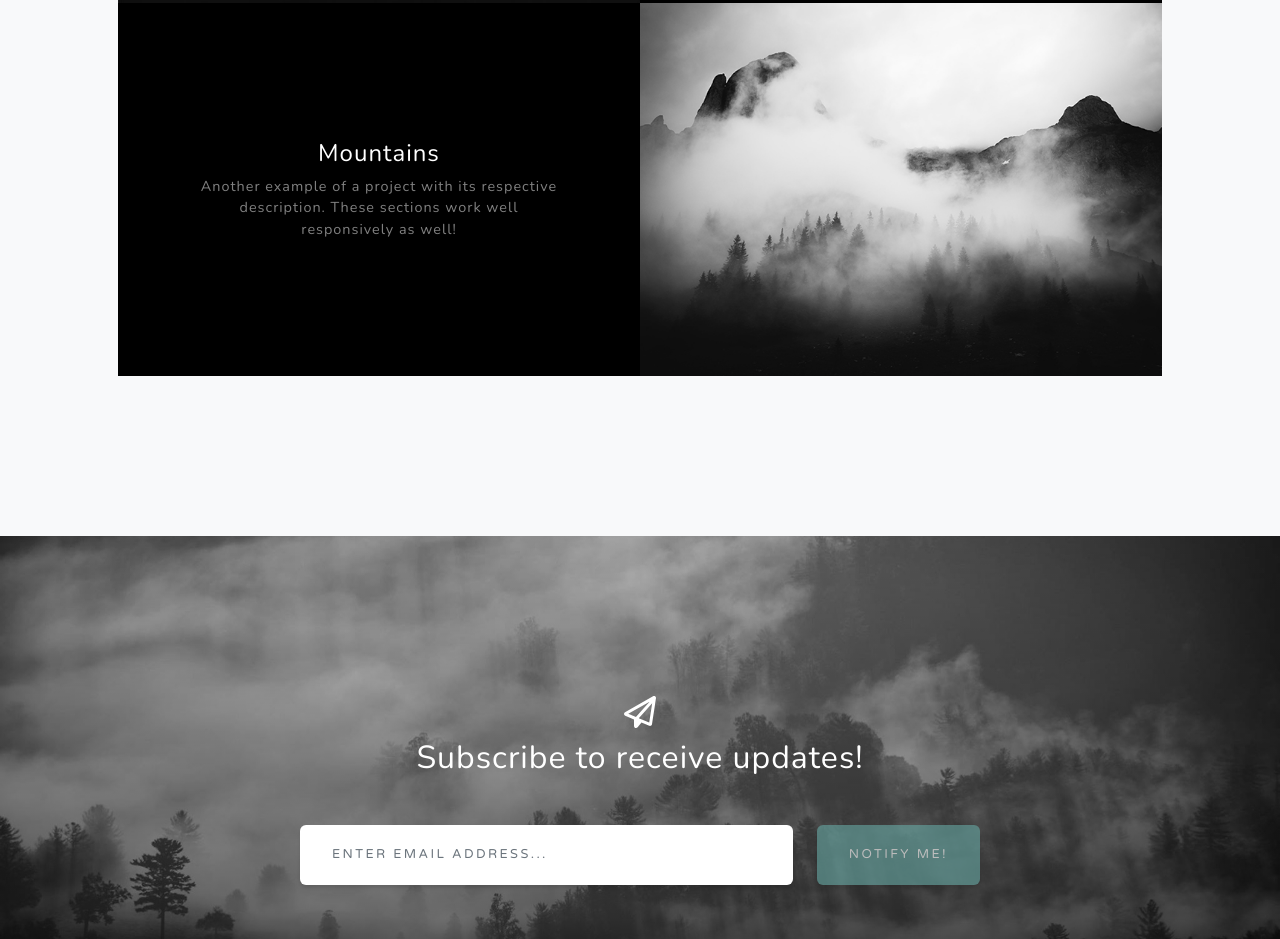
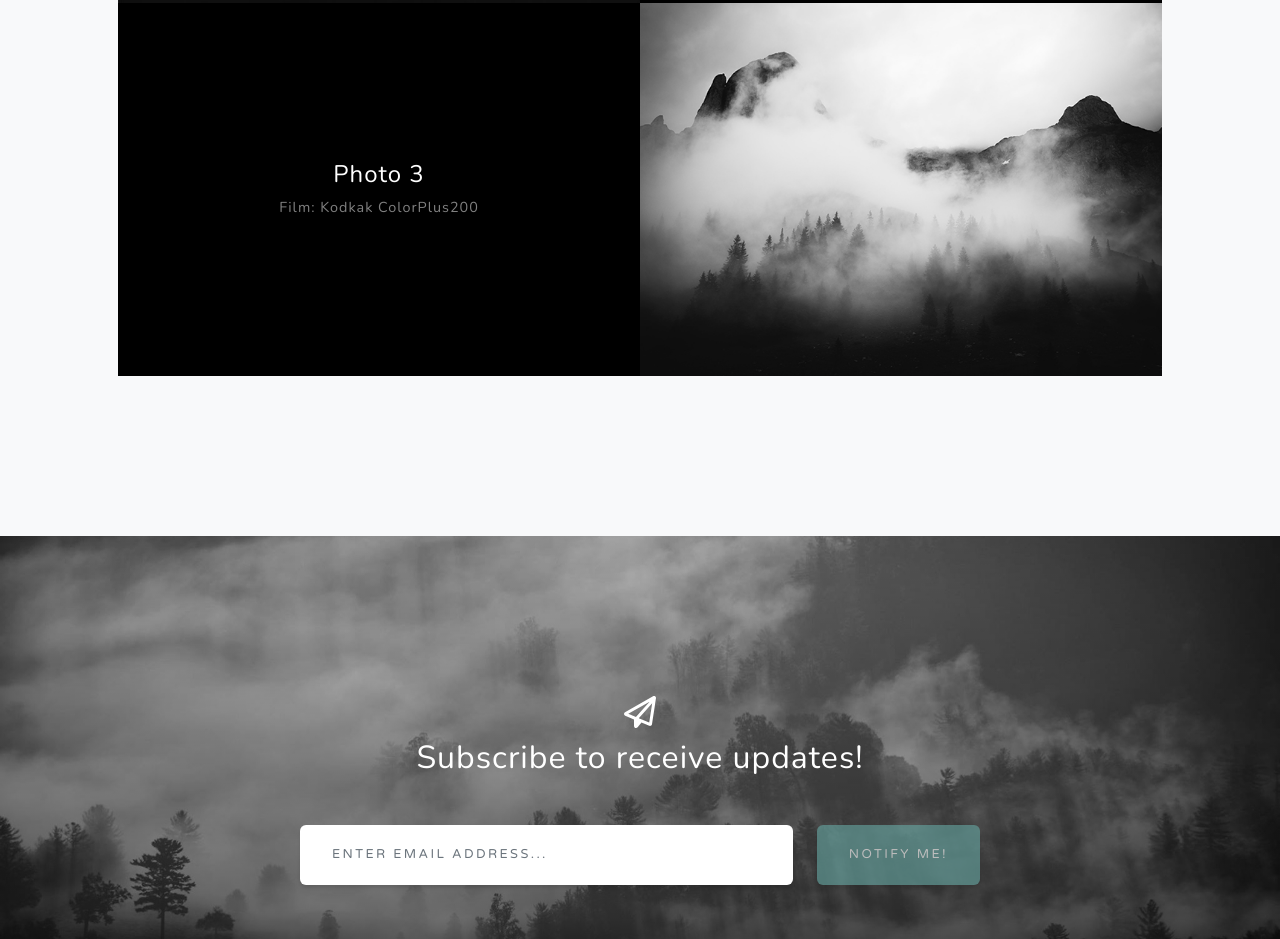
Before and after one commit to Joshua02230/Joshua02230.github.io, a plain HTML site: page index.html in a window 1280 px wide. Shown: the part 2458-3397 px from the top of the page. Drawn offline with nearby package versions, Linux system fonts and the light colour scheme.

Commit message:
Updated photo 3
Updated description of photo3

```diff
--- a/index.html
+++ b/index.html
@@ -93,8 +93,8 @@
                         <div class="bg-black text-center h-100 project">
                             <div class="d-flex h-100">
                                 <div class="project-text w-100 my-auto text-center text-lg-right">
-                                    <h4 class="text-white">Mountains</h4>
-                                    <p class="mb-0 text-white-50">Another example of a project with its respective description. These sections work well responsively as well!</p>
+                                    <h4 class="text-white">Photo 3</h4>
+                                    <p class="mb-0 text-white-50">Film: Kodkak ColorPlus200</p>
                                 </div>
                             </div>
                         </div>
```
